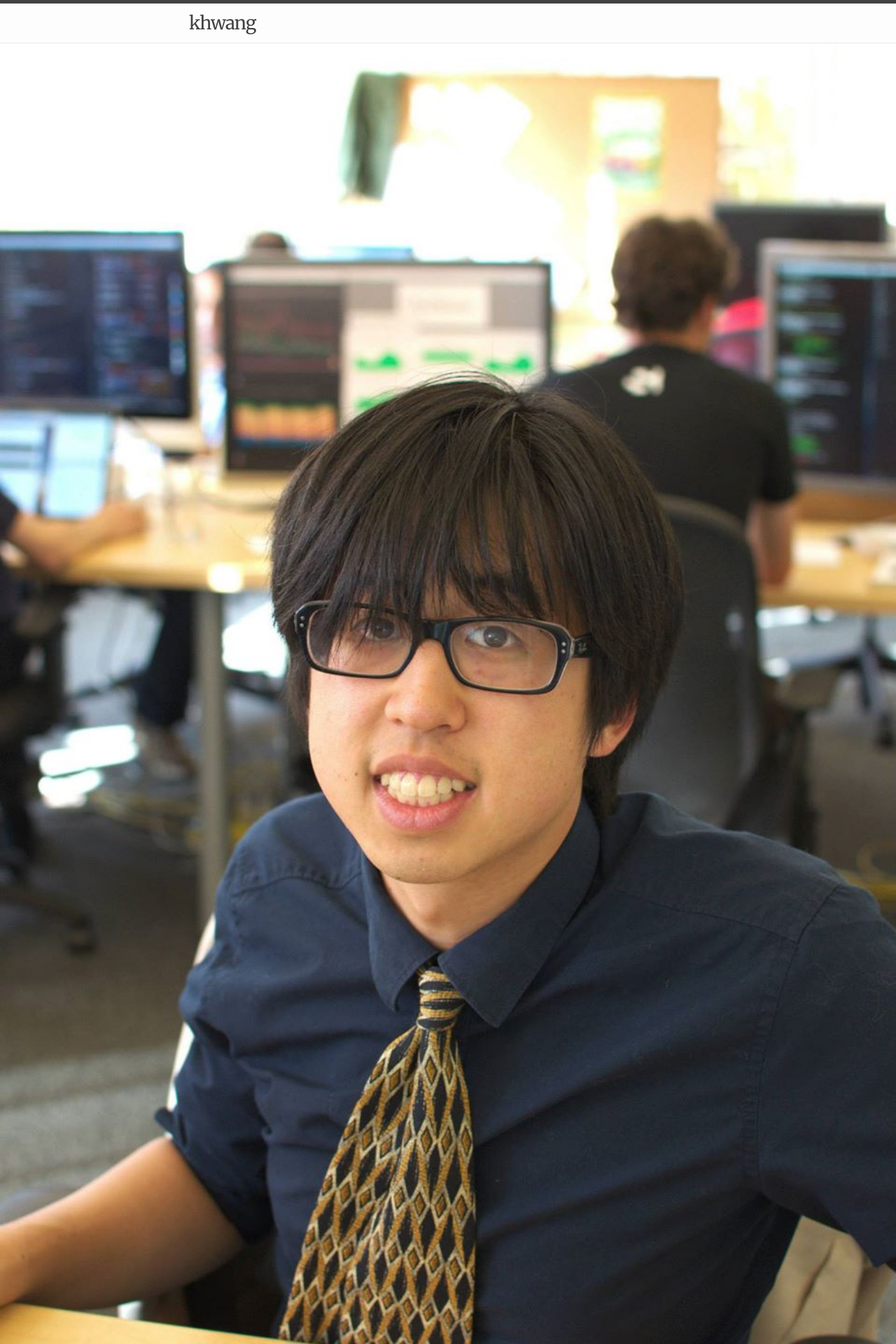
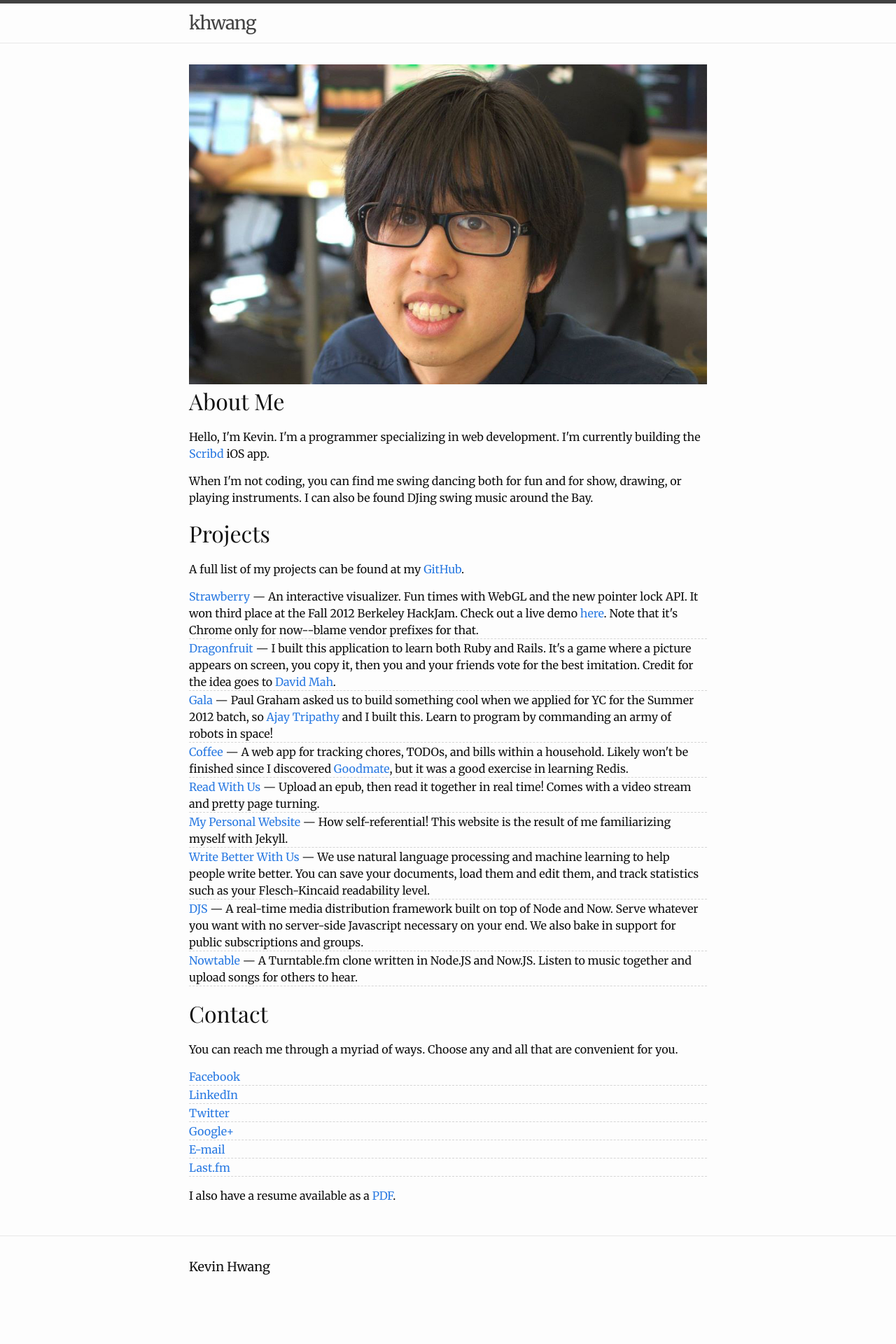
Before and after one commit to catherinemarvin/khwang.github.io, a Jekyll site: the page built from index.html, in a window 1280 px wide. Shown: the top 1920 px of the page at 70% size. Built offline with Jekyll 4.4.1, drawn with Linux system fonts in a browser that asks for light colours; after the commit the page ends 1868 px from its top, so only the background shows below that.

Commit message:
Decide to go with small image

```diff
--- a/_layouts/default.html
+++ b/_layouts/default.html
@@ -6,8 +6,6 @@
   <body>
 
     {% include header.html %}
-
-    <img class="header-image" src="images/me.jpg" alt="A picture of me">
 
     <div class="page-content">
       <div class="wrapper">
--- a/css/index.scss
+++ b/css/index.scss
@@ -8,11 +8,6 @@
     }
 }
 
-.header-image {
-    width: 100%;
-    height: auto;
-}
-
 ul {
     list-style: none;
     margin-left: 0px;
--- a/index.html
+++ b/index.html
@@ -5,6 +5,8 @@
 <div class="home">
 
   <div class="about">
+
+    <img class="header-image" src="images/me.jpg" alt="A picture of me">
 
     <h1>About Me</h1>
     <p>Hello, I'm Kevin. I'm a programmer specializing in web development. I'm currently building the <a href="http://www.scribd.com">Scribd</a> iOS app.</p>
```
Also changed, not shown: images/me.jpg.
